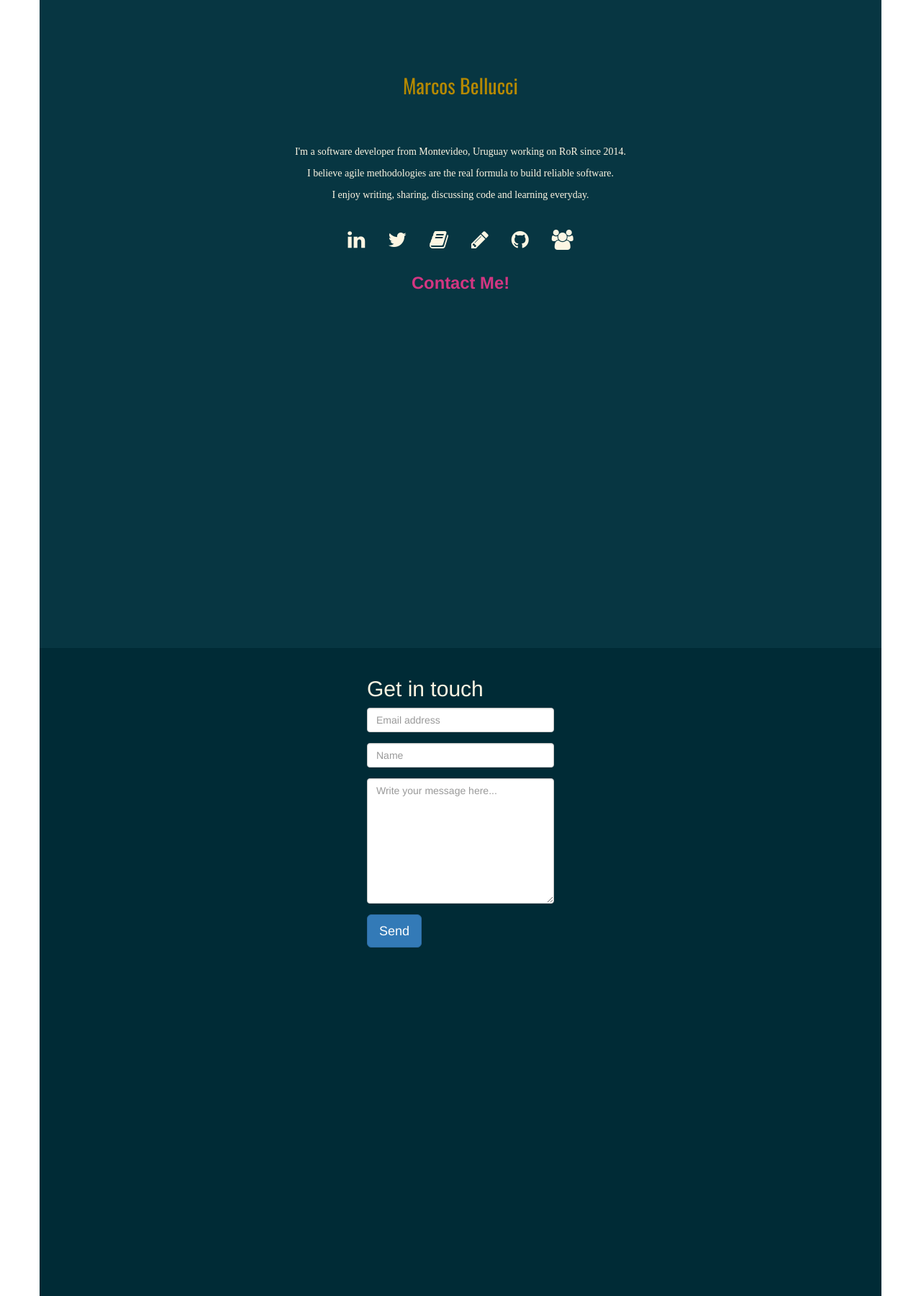
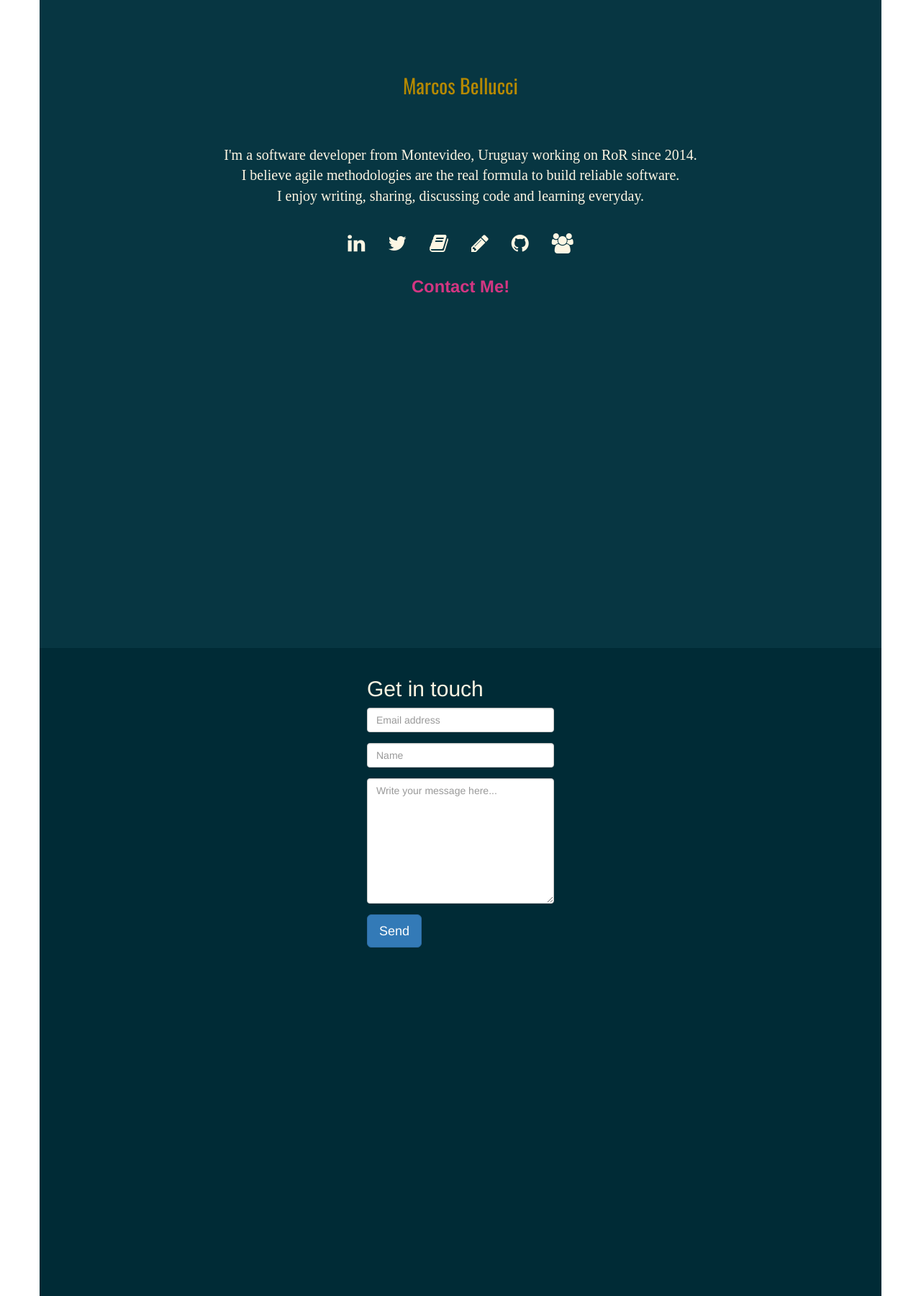
Before and after one commit to delbetu/delbetu.github.io, a Jekyll site: the page built from index.html, in a window 1280 px wide. Shown: the whole page at 72% size. Built offline with Jekyll 4.4.1, drawn with Linux system fonts in a browser that asks for light colours; nearby versions of some CDN libraries.

Commit message:
Enhance font size for description

```diff
--- a/_sass/_presentation-card.sass
+++ b/_sass/_presentation-card.sass
@@ -15,6 +15,7 @@
   p
     color: $my_base3
     font-family: 'Ubuntu'
+    font-size: 20px
   .social-icons
     a:link, a:visited, a:hover, a:active
       text-decoration: none
--- a/index.html
+++ b/index.html
@@ -10,13 +10,9 @@ layout: default
 
     <div class="row">
       <p>
-        I'm a software developer from Montevideo, Uruguay working on RoR since 2014.
-      </p>
-      <p>
-        I believe agile methodologies are the real formula to build reliable software.
-      </p>
-      <p>
-        I enjoy writing, sharing, discussing code and learning everyday.
+        I'm a software developer from Montevideo, Uruguay working on RoR since 2014.<br>
+        I believe agile methodologies are the real formula to build reliable software.<br>
+        I enjoy writing, sharing, discussing code and learning everyday.<br>
       </p>
     </div>
 
```
